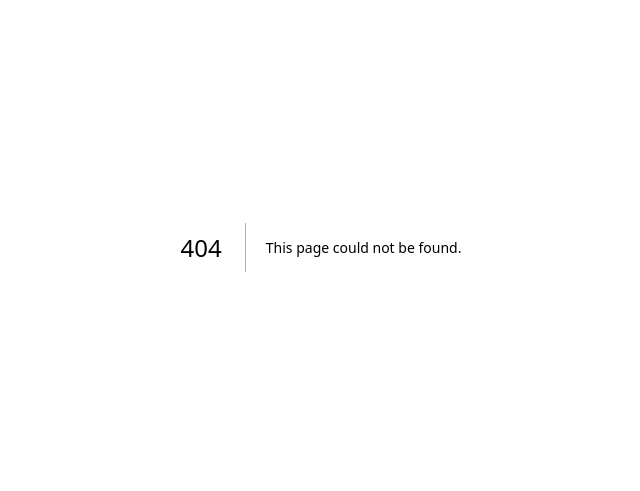
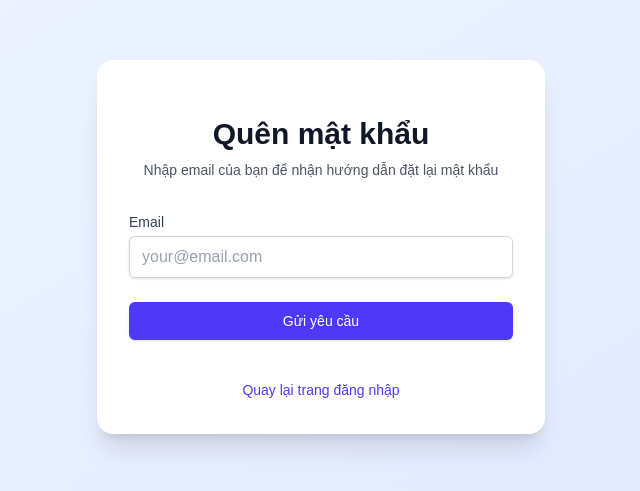
Before and after one commit to anhnphe171575/WDP_FrontEnd, a Next.js app in the folder pestnest/: page /forgetpass in a window 1280 px wide. Before the commit this address had no page. Shown: the part 153-644 px from the top of the page, without its empty margins (319-959 px from the left). Built offline with nearby package versions, Linux system fonts and the light colour scheme.

Commit message:
forgetpass

```diff
--- /dev/null
+++ b/pestnest/src/app/forgetpass/page.tsx
@@ -0,0 +1,84 @@
+'use client';
+
+import { useState } from 'react';
+import Link from 'next/link';
+
+export default function ForgetPassPage() {
+  const [email, setEmail] = useState('');
+  const [isLoading, setIsLoading] = useState(false);
+
+  const handleSubmit = async (e: React.FormEvent) => {
+    e.preventDefault();
+    setIsLoading(true);
+
+    try {
+      // TODO: Implement forget password logic here
+      console.log('Forget password attempt with:', { email });
+      // Simulate API call
+      await new Promise(resolve => setTimeout(resolve, 1000));
+      // TODO: Show success message or redirect
+    } catch (error) {
+      console.error('Forget password failed:', error);
+    } finally {
+      setIsLoading(false);
+    }
+  };
+
+  return (
+    <div className="min-h-screen bg-gradient-to-br from-blue-50 to-indigo-100 flex items-center justify-center p-4">
+      <div className="max-w-md w-full space-y-8 bg-white p-8 rounded-2xl shadow-xl">
+        <div className="text-center">
+          <h2 className="mt-6 text-3xl font-bold text-gray-900">
+            Quên mật khẩu
+          </h2>
+          <p className="mt-2 text-sm text-gray-600">
+            Nhập email của bạn để nhận hướng dẫn đặt lại mật khẩu
+          </p>
+        </div>
+
+        <form className="mt-8 space-y-6" onSubmit={handleSubmit}>
+          <div className="space-y-4">
+            <div>
+              <label htmlFor="email" className="block text-sm font-medium text-gray-700">
+                Email
+              </label>
+              <input
+                id="email"
+                name="email"
+                type="email"
+                required
+                value={email}
+                onChange={(e) => setEmail(e.target.value)}
+                className="mt-1 block w-full px-3 py-2 border border-gray-300 rounded-md shadow-sm focus:outline-none focus:ring-indigo-500 focus:border-indigo-500 placeholder-gray-400"
+                placeholder="your@email.com"
+              />
+            </div>
+          </div>
+
+          <div>
+            <button
+              type="submit"
+              disabled={isLoading}
+              className="w-full flex justify-center py-2 px-4 border border-transparent rounded-md shadow-sm text-sm font-medium text-white bg-indigo-600 hover:bg-indigo-700 focus:outline-none focus:ring-2 focus:ring-offset-2 focus:ring-indigo-500 disabled:opacity-50 disabled:cursor-not-allowed transition-colors duration-200"
+            >
+              {isLoading ? (
+                <div className="w-5 h-5 border-2 border-white border-t-transparent rounded-full animate-spin" />
+              ) : (
+                'Gửi yêu cầu'
+              )}
+            </button>
+          </div>
+
+          <div className="text-center">
+            <Link
+              href="/login"
+              className="inline-block mt-4 text-sm text-indigo-600 hover:text-indigo-500 font-medium"
+            >
+              Quay lại trang đăng nhập
+            </Link>
+          </div>
+        </form>
+      </div>
+    </div>
+  );
+}
```
